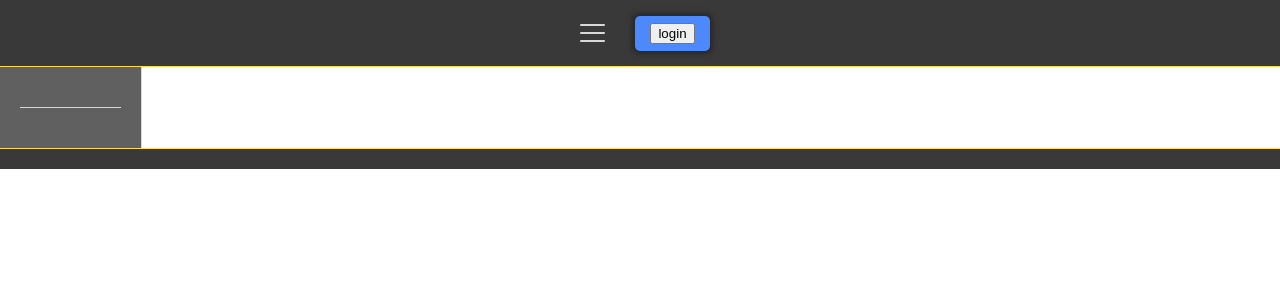
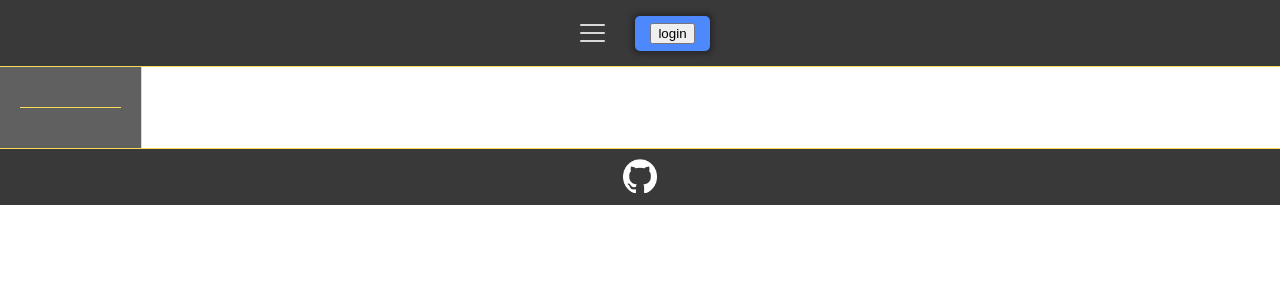
Before and after one commit to j-mcQueen/tasklister, a JavaScript app: page / in a window 1280 px wide. Shown: the top 300 px of the page. Built offline with nearby package versions, Linux system fonts and the light colour scheme; the HTML template or start-up script is replaced by a standard one.

Commit message:
Import octocat, set attributes on img

```diff
--- a/src/components/footer/Logo.js
+++ b/src/components/footer/Logo.js
@@ -1,7 +1,15 @@
+import octocat from "../../media/logos/github-mark-white.png";
+
 export default function Logo() {
     return (
         <div id="logo">
-
+            <a href="https://github.com/j-mcQueen" target="_blank" rel="noopener noreferrer">
+                <img
+                    id="cat"
+                    src={octocat}
+                    alt="The Github cat logo"
+                />
+            </a>
         </div>
     )
 }
```
